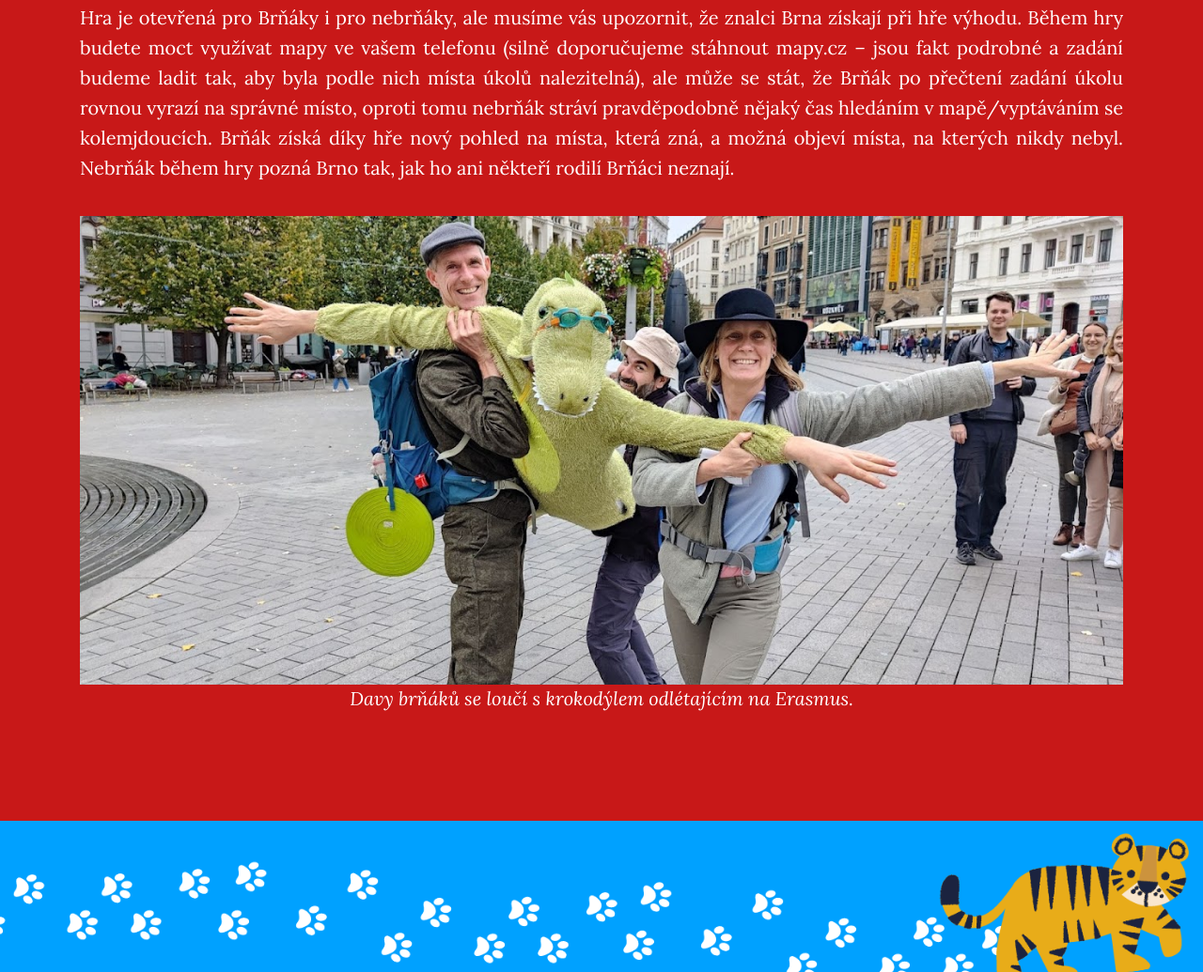
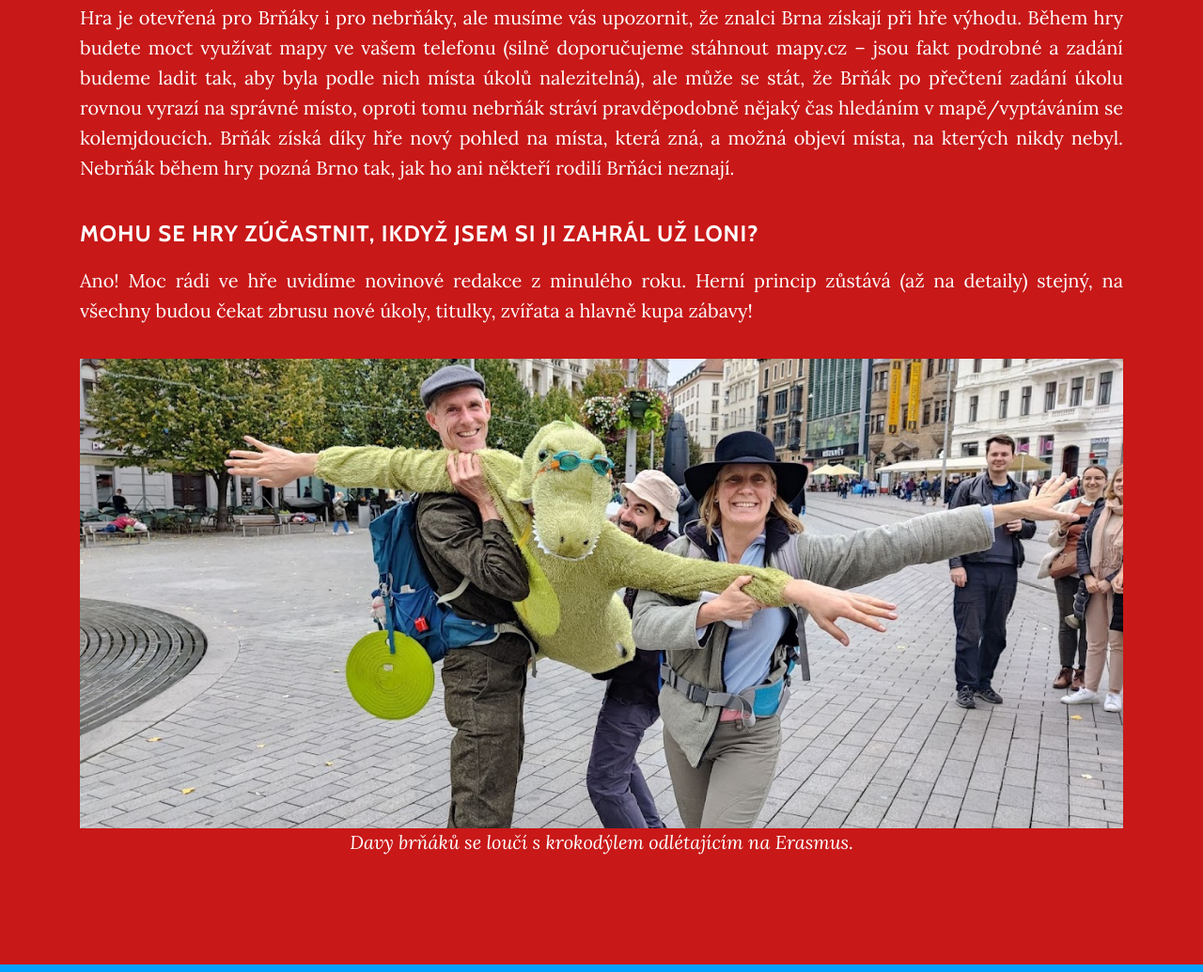
Before and after one commit to InstruktoriBrno/zoo-web, a website: page index.html in a window 1280 px wide. Shown: the part 2943-3978 px from the top of the page at 94% size. Drawn offline with nearby package versions, Linux system fonts and the light colour scheme; files that its build step writes are made by us from their sources; no server answers.

Commit message:
Update index.html

```diff
--- a/index.html
+++ b/index.html
@@ -115,6 +115,9 @@
 
                     <h4><b>Musím znát Brno?</b></h4>
                     <p>Hra je otevřená pro Brňáky i pro nebrňáky, ale musíme vás upozornit, že znalci Brna získají při hře výhodu. Během hry budete moct využívat mapy ve vašem telefonu (silně doporučujeme stáhnout mapy.cz – jsou fakt podrobné a zadání budeme ladit tak, aby byla podle nich místa úkolů nalezitelná), ale může se stát, že Brňák po přečtení zadání úkolu rovnou vyrazí na správné místo, oproti tomu nebrňák stráví pravděpodobně nějaký čas hledáním v mapě/vyptáváním se kolemjdoucích. Brňák získá díky hře nový pohled na místa, která zná, a možná objeví místa, na kterých nikdy nebyl. Nebrňák během hry pozná Brno tak, jak ho ani někteří rodilí Brňáci neznají.
+
+                    <h4><b>Mohu se hry zúčastnit, ikdyž jsem si ji zahrál už loni?</b></h4>
+                    <p>Ano! Moc rádi ve hře uvidíme novinové redakce z minulého roku. Herní princip zůstává (až na detaily) stejný, na všechny budou čekat zbrusu nové úkoly, titulky, zvířata a hlavně kupa zábavy! </p>
 
                     <div class="image-below">
                         <div class="image-inline-box image-below-box">
```
